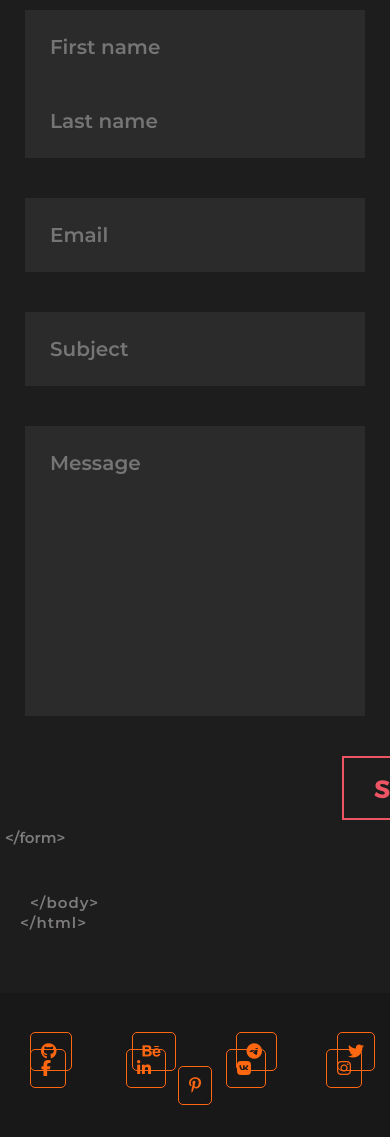
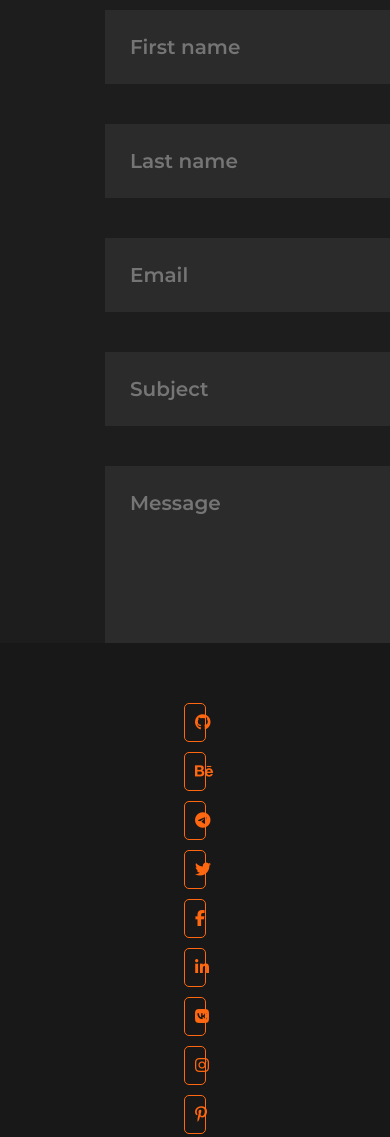
Before and after one commit to nikitababko/example-for-portfolio, a website: page src/index.html in a window 390 px wide. Shown: the part 6261-7398 px from the top of the page. Drawn offline with Linux system fonts and the light colour scheme; files whose address does not match are found by name.

Commit message:
Markup fixed.

```diff
--- a/src/index.html
+++ b/src/index.html
@@ -289,7 +289,7 @@
                                 ></textarea>
                             </div>
                             <div class="section__btn-wrapper">
-                                <button class="section__btn" type="submit">Submit</button>
+                                <button class="section__btn" type="submit">Send</button>
                             </div>
                         </form>
                         <div id="status"></div>
--- a/src/scss/components/contact/contact.scss
+++ b/src/scss/components/contact/contact.scss
@@ -96,7 +96,7 @@
     &::after {
         @include markup-bot;
         content: "</form>";
-        bottom: -25px;
+        bottom: -75px;
     }
 }
 
--- a/src/scss/components/contact/media.scss
+++ b/src/scss/components/contact/media.scss
@@ -1,20 +1,42 @@
-@media screen and (max-width: 1200px) {
+@media screen and (max-width: 900px) {
     .form {
         width: 500px;
+        flex-direction: column;
+        flex-wrap: nowrap;
 
         &__first-name,
         &__last-name,
         &__email,
         &__subject {
+            display: flex;
+            justify-content: center;
             input {
                 width: 340px;
             }
         }
 
         &__message {
+            display: flex;
+            justify-content: center;
             textarea {
                 width: 340px;
             }
         }
+
+        &__last-name {
+            margin-top: 40px;
+        }
+
+        .section__btn-wrapper {
+            justify-content: center;
+
+            &::before {
+                left: 120px;
+            }
+
+            &::after {
+                left: 120px;
+            }
+        }
     }
 }
--- /dev/null
+++ b/src/scss/components/footer/media.scss
@@ -0,0 +1,11 @@
+@media screen and (max-width: 950px) {
+    .social {
+        width: 50%;
+
+        &__link {
+            display: block;
+            margin: 10px auto;
+            width: 10%;
+        }
+    }
+}
--- a/src/scss/index.scss
+++ b/src/scss/index.scss
@@ -16,6 +16,7 @@
 @import "./components/home/media.scss";
 @import "./components/projects/media.scss";
 @import "./components/contact/media.scss";
+@import "./components/footer/media.scss";
 
 html {
     scroll-behavior: smooth;
```
Also changed, not shown: src/css/index.css, 1 other file.
